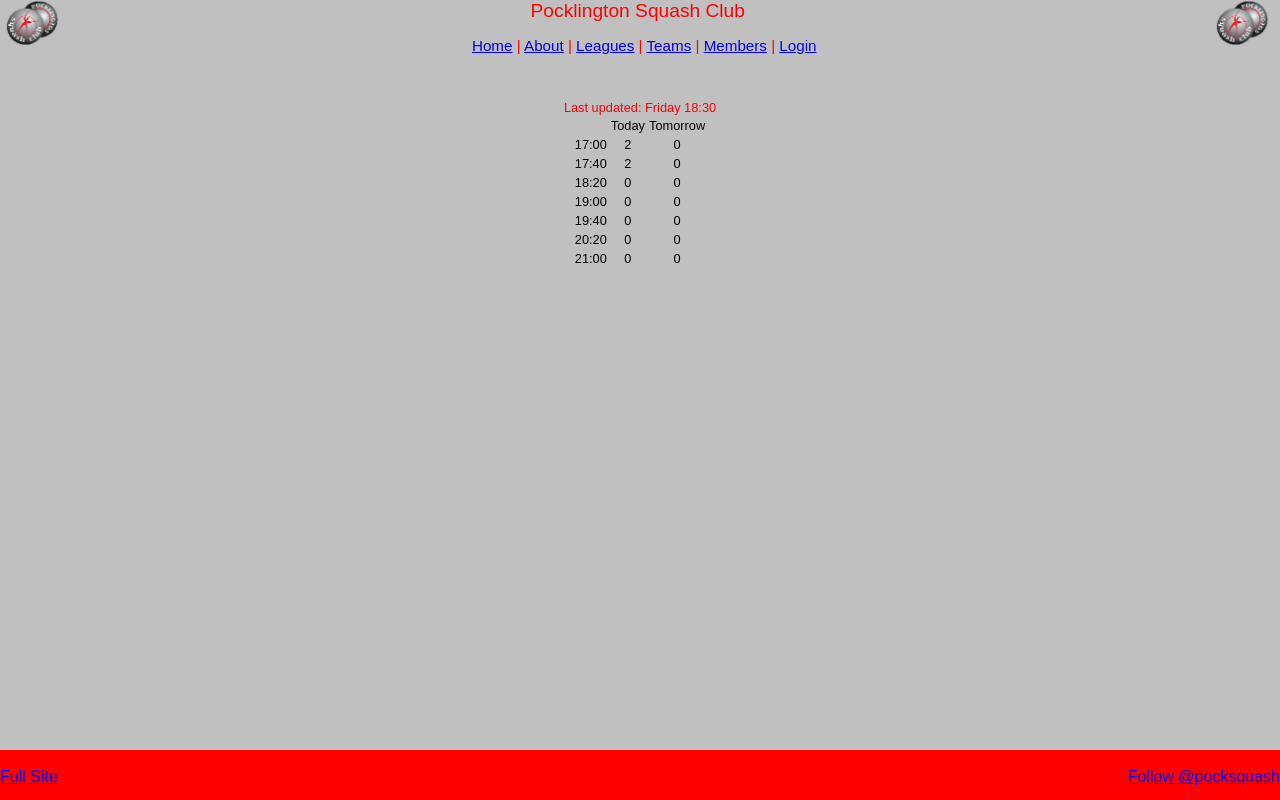
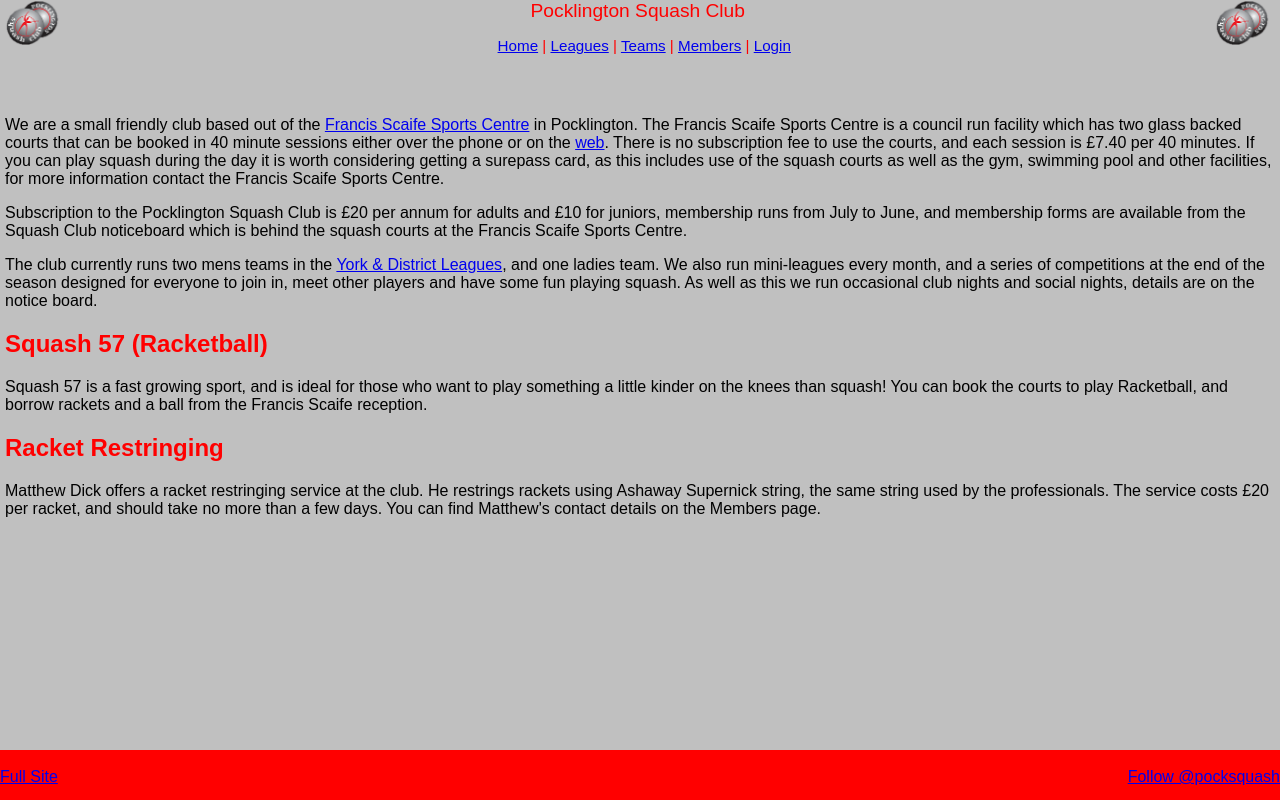
Before and after one commit to alastaid/pocksquash, a PHP site: page /phpmail/m/mhome.php in a window 1280 px wide. Run offline with PHP 8.4, Linux system fonts and the light colour scheme; some libraries are stand-ins or nearby versions.

Commit message:
updated about navigation

```diff
--- a/headerbanner.php
+++ b/headerbanner.php
@@ -27,7 +27,6 @@ if (isset($_COOKIE["email"]))
 	<span id="MainTitle">Pocklington Squash Club</span>&nbsp;
 	<p id="MainNav">&nbsp;
 	<a href="home.php"><span class="auto-style1">Home</span></a> |
-	<a href="about.php"><span class="auto-style1">About</span></a> |
 	<a href="leagues.php"><span class="auto-style1">Leagues</span></a> |
 	<a href="teams.php"><span class="auto-style1">Teams</span></a> |
 	<a href="members.php"><span class="auto-style1">Members</span></a> |
--- a/m/mheaderbanner.php
+++ b/m/mheaderbanner.php
@@ -27,7 +27,6 @@ if (isset($_COOKIE["email"]))
 	<span id="MainTitle">Pocklington Squash Club</span>&nbsp;
 	<p id="MainNav">&nbsp;
 	<a href="mhome.php"><span class="auto-style1">Home</span></a> |
-	<a href="mabout.php"><span class="auto-style1">About</span></a> |
 	<a href="mleagues.php"><span class="auto-style1">Leagues</span></a> |
 	<a href="mteams.php"><span class="auto-style1">Teams</span></a> |
 	<a href="mmembers.php"><span class="auto-style1">Members</span></a> |
--- a/m/mhome.php
+++ b/m/mhome.php
@@ -1,21 +1,44 @@
 <!DOCTYPE html PUBLIC "-//W3C//DTD XHTML 1.0 Transitional//EN" "http://www.w3.org/TR/xhtml1/DTD/xhtml1-transitional.dtd">
 <html xmlns="http://www.w3.org/1999/xhtml">
-
 <head>
 <meta content="text/html; charset=utf-8" http-equiv="Content-Type" />
 <meta name="viewport" content="width=device-width, initial-scale=1.0, maximum-scale=2.0, user-scalable=yes"/>
-<title>PockSquash</title>
+<title>About</title>
 <link rel="stylesheet" type="text/css" href="psmain_m.css" />
+</head>
 
-
-</head>
 <body>
 <?php include ("mheaderbanner.php") ?>
 
 <div class="body row scroll-y" align="center" id="MainBody" >
-<iframe height="100%" width="100%" src="mcourts.html" style="overflow:hidden" marginheight="0" marginwidth="0" frameborder="0" ></iframe>
+<p>
+We are a small friendly club based out of the <a href="http://www.francisscaifesportscentre.co.uk/">Francis Scaife Sports Centre</a> in Pocklington.   The Francis Scaife Sports Centre is a
+council run facility which has two glass backed courts that can be booked in 40 minute sessions either over the phone or on the
+ <a href="http://www.francisscaifesportscentre.co.uk/bears/leisure/index.aspx?strPage=activity&pVenueID=2308&pLocationID=5199&pActivityID=368&pGRP=0&pDate=0">web</a>.
+There is no subscription fee to use the courts, and each session is &pound;7.40 per 40 minutes.  If you can play squash during the day it is
+worth considering getting a surepass card, as this includes use of the squash courts as well as the gym, swimming pool and other
+facilities,  for more information contact the Francis Scaife Sports Centre.
+</p>
+<p>
+Subscription to the Pocklington Squash Club is &pound;20 per annum for adults and &pound;10 for juniors, membership runs from July to June, and membership
+forms are available from the Squash Club noticeboard which is behind the squash courts at the Francis Scaife Sports Centre.
+</p>
+<p>
+The club currently runs two mens teams in the <a href="http://yorksquash.co.uk/">York & District Leagues</a>, and one ladies team.  We also run mini-leagues every month,
+and a series of competitions at the end of the season designed for everyone to join in,  meet other players and have some fun playing
+squash.  As well as this we run occasional club nights and social nights, details are on the notice board.
+</p>
+<h2>Squash 57 (Racketball)</h2>
+<p>Squash 57 is a fast growing sport, and is ideal for those who want to play something a little
+kinder on the knees than squash! You can book the courts to play Racketball, and borrow rackets and
+a ball from the Francis Scaife reception. </p>
+<h2>Racket Restringing</h2>
+<p>Matthew Dick offers a racket restringing service at the club. He restrings rackets using Ashaway Supernick string, the same string
+used by the professionals. The service costs £20 per racket, and should take no more than a few days. You can find Matthew's contact
+details on the Members page.</p>
 </div>
-<?php include ("mfooter.php") ?>
+<?php include ("mfooter.php")?>
+
 
 </body>
 
```
Also changed, not shown: m/mabout.php (deleted, +0 -45 lines), 1 other file.
